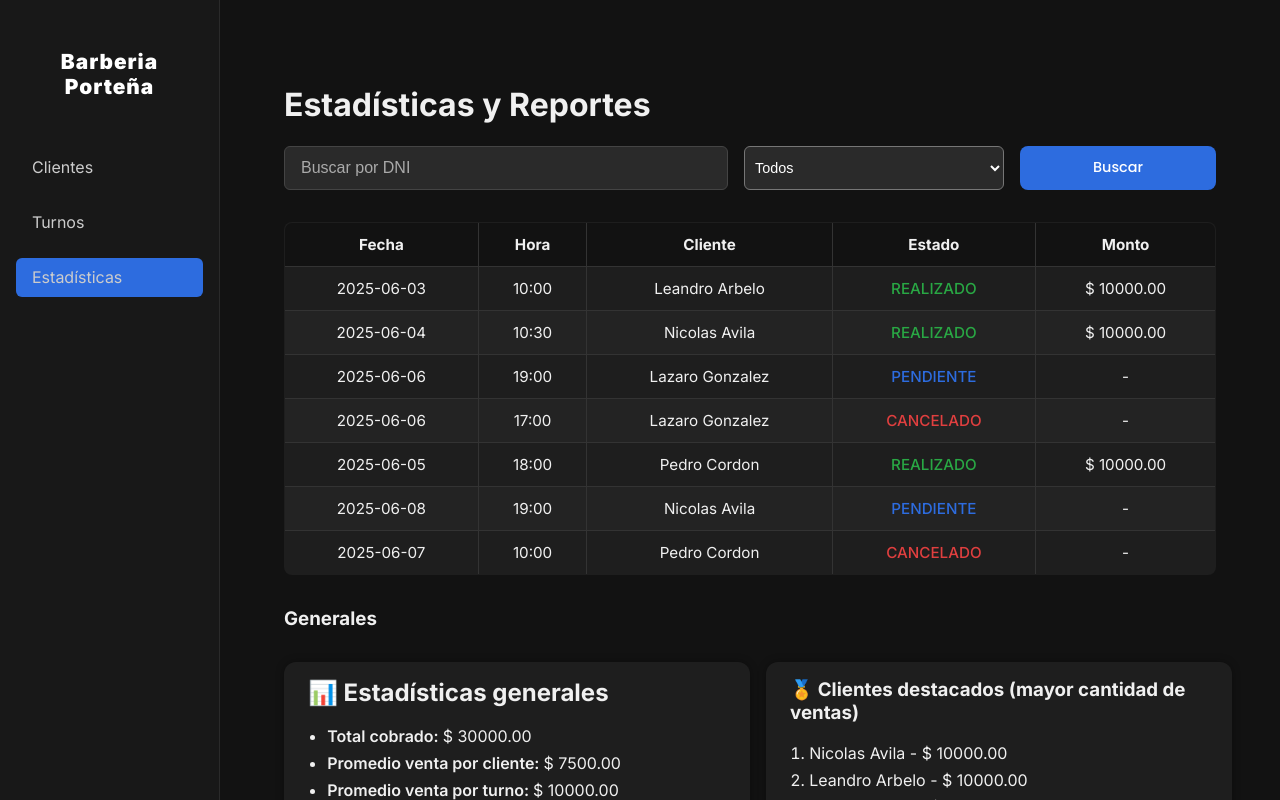
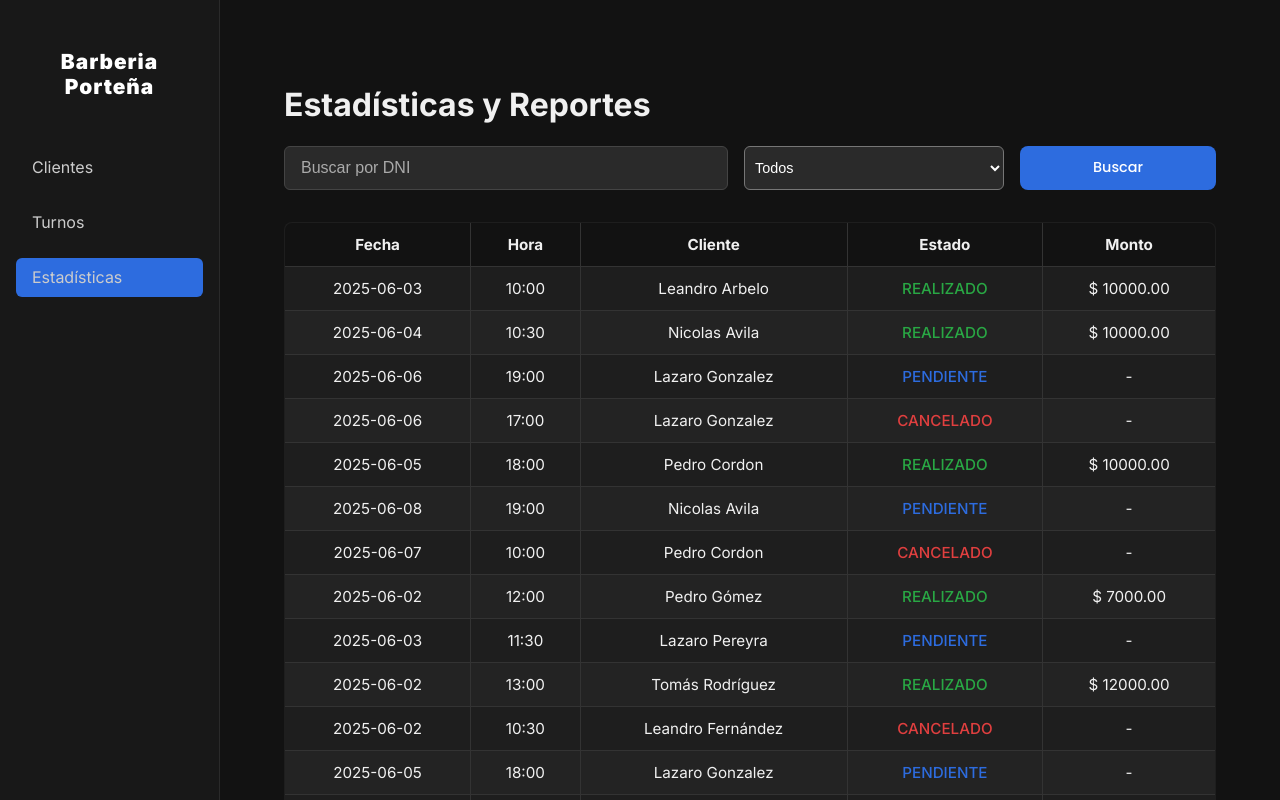
Before and after one commit to LeanArbelo22/barber, a React (Vite) app: page /estadisticas in a window 1280 px wide. Shown: the top 800 px of the page. Built offline with nearby package versions, Linux system fonts and the light colour scheme.

Commit message:
se agrego buscador en listado de clientes

```diff
--- a/src/components/ClientsList.tsx
+++ b/src/components/ClientsList.tsx
@@ -4,6 +4,7 @@ import Modal from "./Modal";
 import type { Cliente } from "../types";
 import toast from "react-hot-toast";
 import styles from "../styles/clientList.module.css";
+import buttonStyles from "../styles/button.module.css";
 import ClientEdit from "./ClientEdit";
 import ClientActions from "./ClientActions";
 import ClientView from "./ClientView";
@@ -27,6 +28,40 @@ function ClientsList() {
   const [historial, setHistorial] = useState<Cliente | null>(null);
   const [viewClient, setViewClient] = useState<Cliente | null>(null);
 
+  // logica del buscador
+  const [dataBuscador, setDataBuscador] = useState("");
+  const [resultados, setResultados] = useState<Cliente[]>(clientes);
+
+  // para que no discrimine acentos, minusculas o mayusculas
+  const normalizar = (texto: string) =>
+    texto
+      .normalize("NFD")
+      .replace(/[\u0300-\u036f]/g, "")
+      .toLowerCase();
+
+  const buscar = () => {
+    const texto = normalizar(dataBuscador.trim()); // normalizamos el texto ingresado por el usuario
+
+    // filtramos segun dni, nombre o apellido
+    const filtrados = clientes.filter(
+      (c) =>
+        c.dni.includes(texto) ||
+        c.nombre.toLowerCase().includes(texto) ||
+        c.apellido.toLowerCase().includes(texto)
+    );
+
+    setResultados(filtrados);
+  };
+
+  const onChangeBuscador = (e: React.ChangeEvent<HTMLInputElement>) => {
+    setDataBuscador(e.target.value);
+  };
+
+  const limpiarFiltro = () => {
+    setDataBuscador("");
+    setResultados(clientes);
+  };
+
   if (clientes.length === 0) {
     return (
       <div>
@@ -38,6 +73,19 @@ function ClientsList() {
   return (
     <div>
       <h2>Listado</h2>
+      <div className={styles.filters}>
+        <input
+          type='text'
+          placeholder='Buscar por DNI, nombre o apellido'
+          value={dataBuscador}
+          onChange={onChangeBuscador}
+        />
+        <button onClick={buscar}>Buscar</button>
+        <button className={buttonStyles.danger} onClick={limpiarFiltro}>
+          Borrar
+        </button>
+      </div>
+
       <table className={styles.table}>
         <thead>
           <tr>
@@ -55,7 +103,7 @@ function ClientsList() {
           </tr>
         </thead>
         <tbody>
-          {clientes.map((cliente) => (
+          {resultados.map((cliente) => (
             <tr key={cliente.id}>
               <td>{cliente.dni}</td>
               <td>
--- a/src/data.ts
+++ b/src/data.ts
@@ -35,6 +35,91 @@ export const clientes: Cliente[] = [
     telefono: "351332211",
     email: "pedro@gmail.com",
   },
+
+  // creados con chatgpt
+  {
+    id: uuidv4(),
+    nombre: "Pedro",
+    apellido: "Gómez",
+    dni: "40123456",
+    telefono: "3516012345",
+    email: "lucasgomez@gmail.com",
+    notas: "amigo del dueño",
+  },
+  {
+    id: uuidv4(),
+    nombre: "Lazaro",
+    apellido: "Pereyra",
+    dni: "39234567",
+    telefono: "3516123456",
+    email: "martinp@hotmail.com",
+  },
+  {
+    id: uuidv4(),
+    nombre: "Tomás",
+    apellido: "Rodríguez",
+    dni: "40345678",
+    telefono: "3516234567",
+    email: "tomas.rg@gmail.com",
+    notas: "descuento 10%",
+  },
+  {
+    id: uuidv4(),
+    nombre: "Leandro",
+    apellido: "Fernández",
+    dni: "38456789",
+    telefono: "3516345678",
+    email: "sfernandez@hotmail.com",
+  },
+  {
+    id: uuidv4(),
+    nombre: "Facundo",
+    apellido: "Romero",
+    dni: "39567890",
+    telefono: "3516456789",
+    email: "facu.romero@gmail.com",
+  },
+  {
+    id: uuidv4(),
+    nombre: "Pedro",
+    apellido: "López",
+    dni: "38678901",
+    telefono: "3516567890",
+    email: "matias.lopez@hotmail.com",
+  },
+  {
+    id: uuidv4(),
+    nombre: "Bruno",
+    apellido: "Sosa",
+    dni: "39789012",
+    telefono: "3516678901",
+    email: "bruno.sosa@gmail.com",
+    notas: "descuento 10%",
+  },
+  {
+    id: uuidv4(),
+    nombre: "Julian",
+    apellido: "Ramírez",
+    dni: "38890123",
+    telefono: "3516789012",
+    email: "julianramirez@hotmail.com",
+  },
+  {
+    id: uuidv4(),
+    nombre: "Agustín",
+    apellido: "Vera",
+    dni: "37901234",
+    telefono: "3516890123",
+    email: "agustinvera@gmail.com",
+  },
+  {
+    id: uuidv4(),
+    nombre: "Nicolas",
+    apellido: "Morales",
+    dni: "39012345",
+    telefono: "3516901234",
+    email: "nicomorales@hotmail.com",
+  },
 ];
 
 export const turnos: Turno[] = [
@@ -55,21 +140,21 @@ export const turnos: Turno[] = [
     montoAbonado: 10000,
   },
   {
-    id: "1",
+    id: "3",
     cliente: clientes[2],
     fecha: "2025-06-06",
     hora: "19:00",
     estado: "pendiente",
   },
   {
-    id: "1",
+    id: "4",
     cliente: clientes[2],
     fecha: "2025-06-06",
     hora: "17:00",
     estado: "cancelado",
   },
   {
-    id: "1",
+    id: "5",
     cliente: clientes[3],
     fecha: "2025-06-05",
     hora: "18:00",
@@ -77,17 +162,136 @@ export const turnos: Turno[] = [
     montoAbonado: 10000,
   },
   {
-    id: "1",
+    id: "6",
     cliente: clientes[1],
     fecha: "2025-06-08",
     hora: "19:00",
     estado: "pendiente",
   },
   {
-    id: "1",
+    id: "7",
     cliente: clientes[3],
     fecha: "2025-06-07",
     hora: "10:00",
     estado: "cancelado",
   },
+  {
+    id: "8",
+    cliente: clientes[4],
+    fecha: "2025-06-02",
+    hora: "12:00",
+    estado: "realizado",
+    montoAbonado: 7000,
+    servicio: "Corte de pelo",
+  },
+  {
+    id: "9",
+    cliente: clientes[5],
+    fecha: "2025-06-03",
+    hora: "11:30",
+    estado: "pendiente",
+  },
+  {
+    id: "10",
+    cliente: clientes[6],
+    fecha: "2025-06-02",
+    hora: "13:00",
+    estado: "realizado",
+    montoAbonado: 12000,
+    servicio: "Corte de pelo + barba",
+  },
+  {
+    id: "11",
+    cliente: clientes[7],
+    fecha: "2025-06-02",
+    hora: "10:30",
+    estado: "cancelado",
+  },
+  {
+    id: "12",
+    cliente: clientes[2],
+    fecha: "2025-06-05",
+    hora: "18:00",
+    estado: "pendiente",
+    servicio: "Barba",
+  },
+  {
+    id: "13",
+    cliente: clientes[9],
+    fecha: "2025-06-03",
+    hora: "13:30",
+    estado: "realizado",
+    montoAbonado: 10000,
+  },
+  {
+    id: "14",
+    cliente: clientes[1],
+    fecha: "2025-06-04",
+    hora: "09:30",
+    estado: "realizado",
+    montoAbonado: 9000,
+    servicio: "Corte de pelo",
+  },
+  {
+    id: "15",
+    cliente: clientes[11],
+    fecha: "2025-06-04",
+    hora: "19:30",
+    estado: "pendiente",
+  },
+  {
+    id: "16",
+    cliente: clientes[12],
+    fecha: "2025-06-05",
+    hora: "12:00",
+    estado: "cancelado",
+  },
+  {
+    id: "17",
+    cliente: clientes[13],
+    fecha: "2025-06-05",
+    hora: "20:00",
+    estado: "realizado",
+    montoAbonado: 13000,
+    servicio: "Corte de pelo + barba",
+  },
+  {
+    id: "18",
+    cliente: clientes[1],
+    fecha: "2025-06-06",
+    hora: "20:30",
+    estado: "pendiente",
+  },
+  {
+    id: "19",
+    cliente: clientes[0],
+    fecha: "2025-06-02",
+    hora: "19:30",
+    estado: "realizado",
+    montoAbonado: 6000,
+    servicio: "Barba",
+  },
+  {
+    id: "20",
+    cliente: clientes[6],
+    fecha: "2025-06-05",
+    hora: "12:00",
+    estado: "realizado",
+    montoAbonado: 8000,
+  },
+  {
+    id: "21",
+    cliente: clientes[2],
+    fecha: "2025-06-08",
+    hora: "19:00",
+    estado: "cancelado",
+  },
+  {
+    id: "22",
+    cliente: clientes[8],
+    fecha: "2025-06-08",
+    hora: "11:00",
+    estado: "pendiente",
+    servicio: "Corte de pelo",
+  },
 ];
--- a/src/styles/clientList.module.css
+++ b/src/styles/clientList.module.css
@@ -39,3 +39,8 @@
   transform: scale(1.1);
   color: #1e4bb8;
 }
+
+.filters {
+  display: flex;
+  gap: 0.5rem;
+}
```
